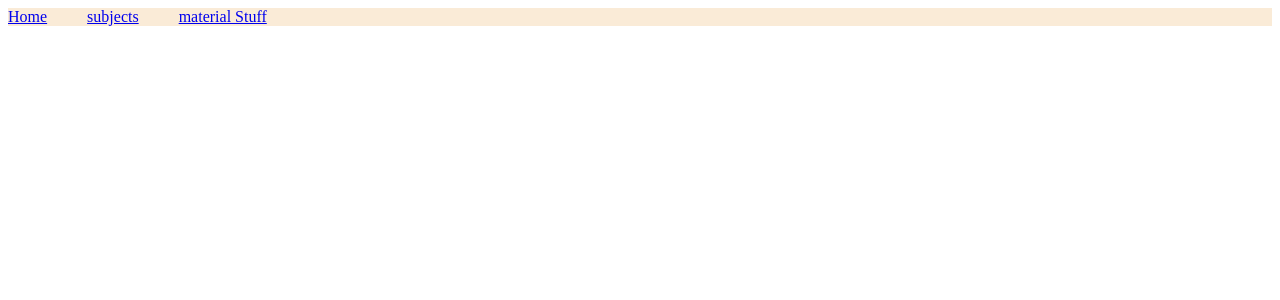
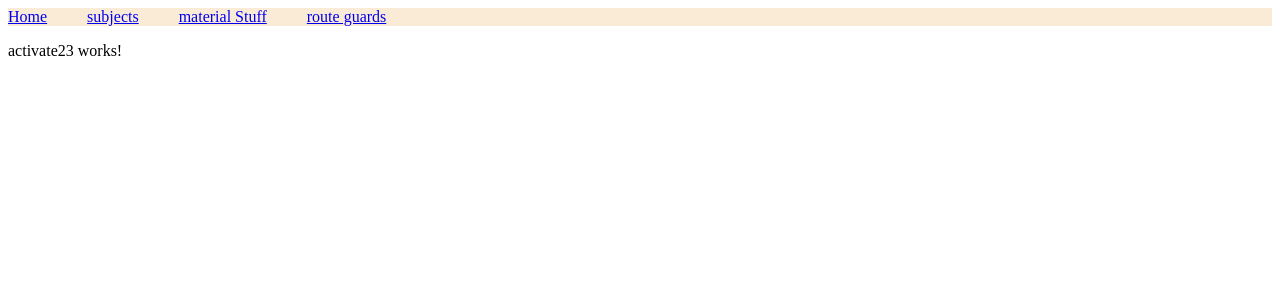
Before and after one commit to gopal-sakshi/testing, an Angular app: page /activate23 in a window 1280 px wide. Before the commit this address led to /. Shown: the top 300 px of the page. Built offline with nearby package versions, Linux system fonts and the light colour scheme.

Commit message:
route guards & stuff

```diff
--- a/src/app/app-routing.module.ts
+++ b/src/app/app-routing.module.ts
@@ -18,6 +18,10 @@ const routes: Routes = [
   {
     path: 'material23',
     loadChildren: () => import('./material23/material23.module').then(m => m.Material23Module)
+  },
+  {
+    path: 'activate23',
+    loadChildren: () => import('./route-guards/route-guards.module').then(m => m.RouteGuardsModule)
   }
 ];
 
--- a/src/app/app.component.html
+++ b/src/app/app.component.html
@@ -2,5 +2,6 @@
     <a [routerLink]="['home']"> Home </a>
     <a [routerLink]="['subjects']"> subjects </a>
     <a [routerLink]="['material23']"> material Stuff </a>
+    <a [routerLink]="['activate23']"> route guards </a>
 </div>
 <router-outlet></router-outlet>
--- a/src/app/app.module.ts
+++ b/src/app/app.module.ts
@@ -6,6 +6,7 @@ import { AppComponent } from './app.component';
 import { SubjectsModule } from './subjects/subjects.module';
 import { FlexLayoutModule } from '@angular/flex-layout';
 import { BrowserAnimationsModule } from '@angular/platform-browser/animations';
+import { ProductGuardService } from './classes/ProductGuardService';
 
 @NgModule({
   declarations: [
@@ -18,7 +19,7 @@ import { BrowserAnimationsModule } from '@angular/platform-browser/animations';
     FlexLayoutModule,
     BrowserAnimationsModule
   ],
-  providers: [],
+  providers: [ProductGuardService],
   bootstrap: [AppComponent]
 })
 export class AppModule { }
--- /dev/null
+++ b/src/app/classes/ProductGuardService.ts
@@ -0,0 +1,37 @@
+import { Injectable } from '@angular/core';
+import { ActivatedRouteSnapshot, CanActivate, RouterStateSnapshot } from '@angular/router';
+
+
+
+/*
+    import canActivate
+    create a class ProductGuardService which implements canActivate
+    this class must implement canActivate() method
+
+    The canActivate method must return
+        either a True or a False value.
+        If it returns true, the navigation process continues.
+        if it returns false, the navigation process stops and the user stays put.
+        Guard can also return an Observable or a Promise which eventually returns a True or false
+
+
+    guards are nothing but services.
+    We need to register them with the Providers array of the Angular Module
+    Guards and all other services that guard depends on ------> must be provided at the module level (bcoz angular needs them ??)
+
+    Finally, we need to add the guards to the routes array as shown below
+
+
+*/
+
+@Injectable()
+export class ProductGuardService implements CanActivate {
+
+    canActivate(route: ActivatedRouteSnapshot, state: RouterStateSnapshot): boolean {
+        console.log("canActivate");
+        console.log(route);
+        console.log(state);
+        return true;
+
+    }
+}
--- a/src/app/material23/components/mat-forms23/mat-forms23.component.ts
+++ b/src/app/material23/components/mat-forms23/mat-forms23.component.ts
@@ -1,4 +1,6 @@
 import { Component, OnInit } from '@angular/core';
+import { CanActivate } from '@angular/router';
+
 
 @Component({
   selector: 'app-mat-forms23',
--- /dev/null
+++ b/src/app/route-guards/activate23/activate23.component.html
@@ -0,0 +1 @@
+<p>activate23 works!</p>
--- /dev/null
+++ b/src/app/route-guards/activate23/activate23.component.ts
@@ -0,0 +1,15 @@
+import { Component, OnInit } from '@angular/core';
+
+@Component({
+  selector: 'app-activate23',
+  templateUrl: './activate23.component.html',
+  styleUrls: ['./activate23.component.css']
+})
+export class Activate23Component implements OnInit {
+
+  constructor() { }
+
+  ngOnInit(): void {
+  }
+
+}
--- /dev/null
+++ b/src/app/route-guards/route-guards-routing.module.ts
@@ -0,0 +1,18 @@
+import { NgModule } from '@angular/core';
+import { RouterModule, Routes } from '@angular/router';
+import { ProductGuardService } from '../classes/ProductGuardService';
+import { Activate23Component } from './activate23/activate23.component';
+
+const routes: Routes = [
+  {
+    path: '',
+    component: Activate23Component,
+    canActivate: [ProductGuardService]
+  }
+];
+
+@NgModule({
+  imports: [RouterModule.forChild(routes)],
+  exports: [RouterModule]
+})
+export class RouteGuardsRoutingModule { }
```
Also changed, not shown: src/app/route-guards/route-guards.module.ts (added, +17 -0 lines), src/app/route-guards/activate23/activate23.component.css (added).
